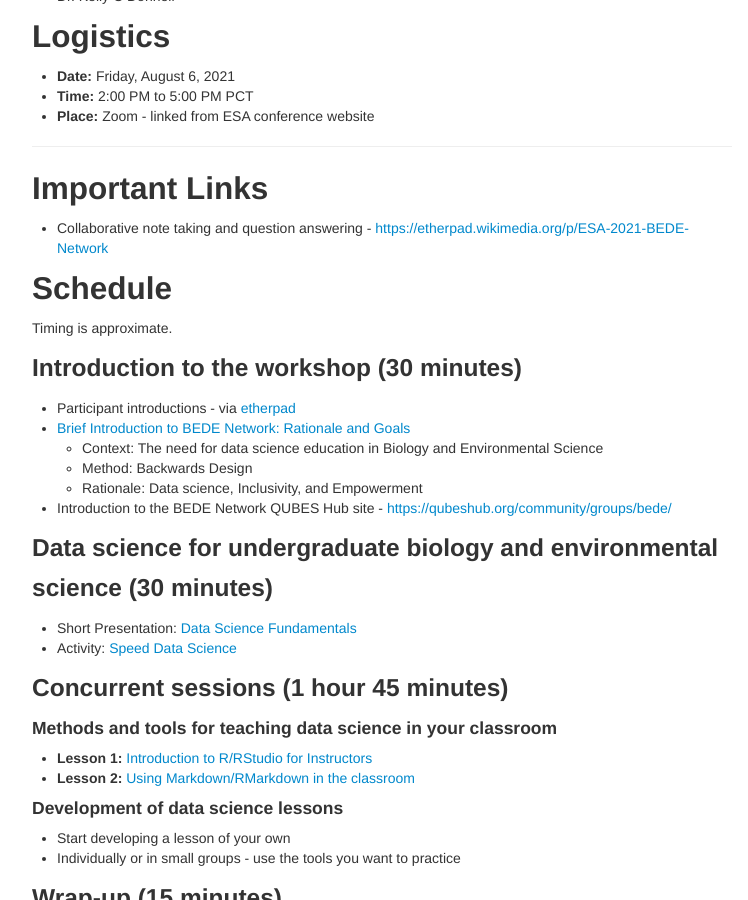
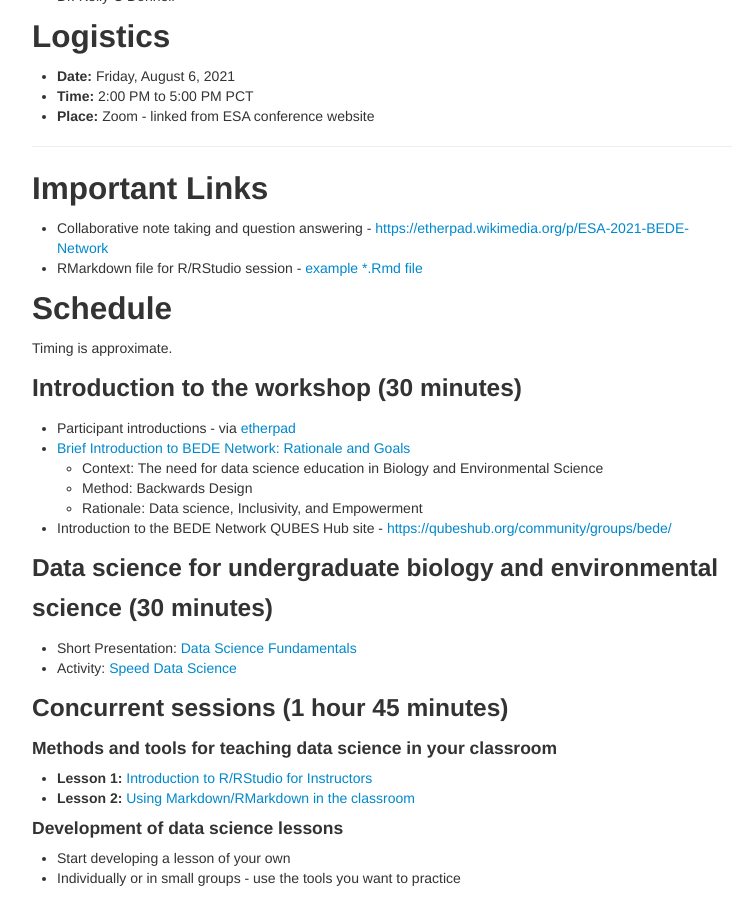
Before and after one commit to mlammens/ESA-2021-BEDE-Network, a Jekyll site: the page built from index.md, in a window 1280 px wide and 900 px high, scrolled down 866 px. Shown: the whole window, without its empty margins (258-1006 px from the left). Built offline with Jekyll 4.4.1, drawn with Linux system fonts in a browser that asks for light colours.

Commit message:
Added link to Rmd file

```diff
--- a/index.md
+++ b/index.md
@@ -37,6 +37,7 @@ The biological and environmental sciences have been rapidly and fundamentally re
 ## Important Links
 
 * Collaborative note taking and question answering - [https://etherpad.wikimedia.org/p/ESA-2021-BEDE-Network](https://etherpad.wikimedia.org/p/ESA-2021-BEDE-Network)
+* RMarkdown file for R/RStudio session - [example *.Rmd file](https://github.com/mlammens/ESA-2021-BEDE-Network/blob/d8d70b1f2e560501b02d3305d7c08f834cc0aae0/docs/Using-RMarkdown.Rmd)
 
 
 ## Schedule
```
